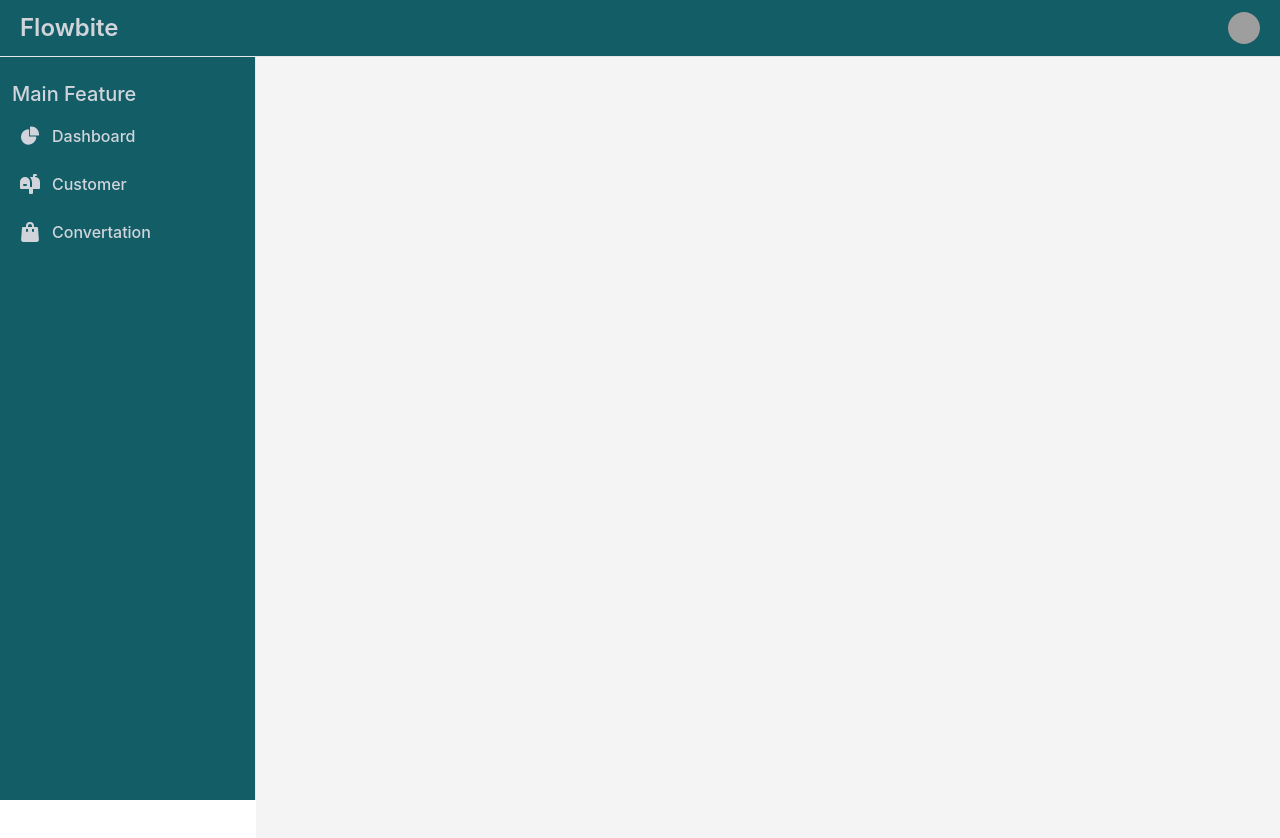
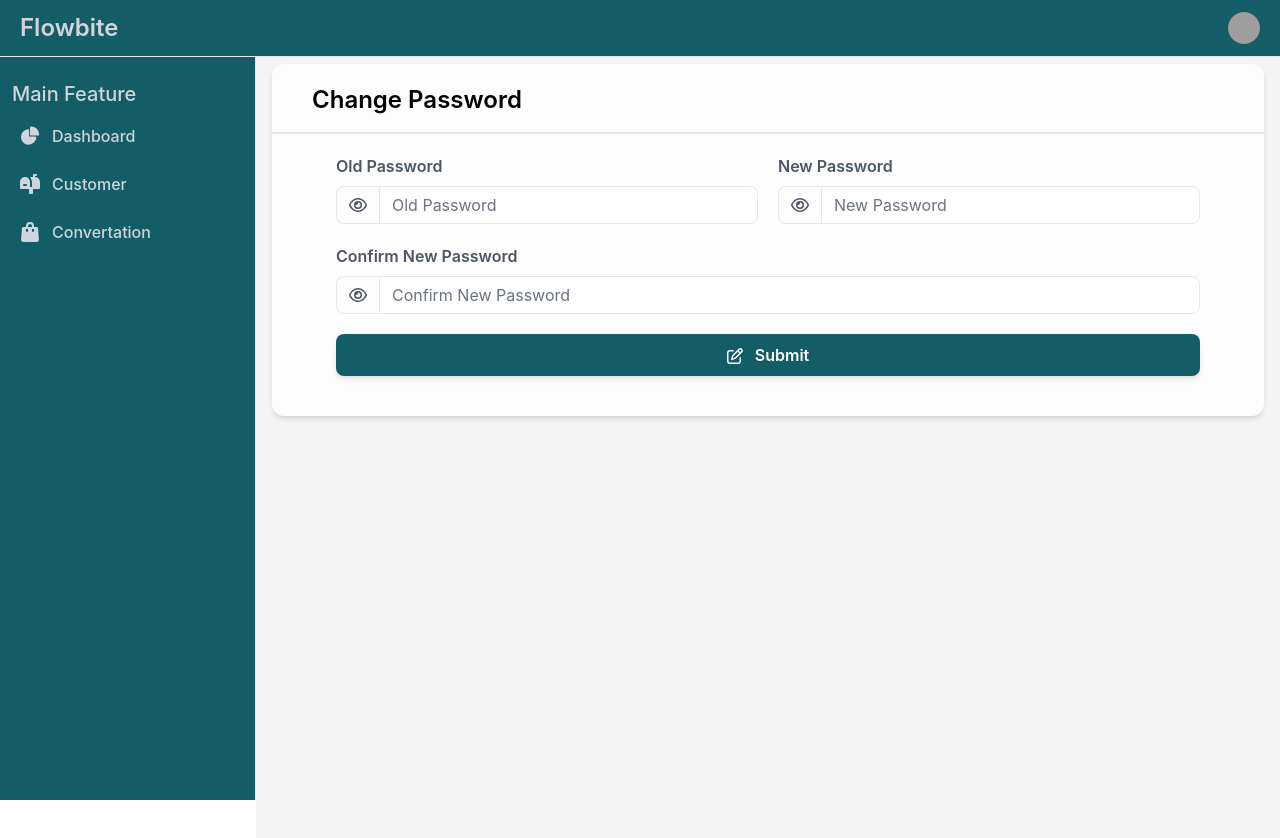
Before and after one commit to projectbinusa/WA-API-Gateway-Client, a React (Create React App) app: page /dashboard/change-password in a window 1280 px wide. Shown: the top 838 px of the page. Built offline with nearby package versions, Linux system fonts and the light colour scheme; grey boxes are pictures that could not be loaded.

Commit message:
add change password

```diff
--- a/src/App.js
+++ b/src/App.js
@@ -12,6 +12,7 @@ import Customer from "./pages/agent/Customer";
 import ChatCustomer from "./pages/agent/ChatCustomer";
 import Agen from "./pages/Agen";
 import ChatAgen from "./pages/ChatAgen";
+import ChangePassword from "./pages/agent/ChangePassword";
 // import PrivateUser from "./router/PrivateUser";
 // import PrivateRoute from "./router/PrivateRoute";
 
@@ -38,6 +39,10 @@ function App() {
             <Route path="/dashboard" element={<Dashboard />} />
             <Route path="/dashboard/device" element={<Device />} />
             <Route path="/dashboard/setting" element={<Setting />} />
+            <Route
+              path="/dashboard/change-password"
+              element={<ChangePassword />}
+            />
             <Route path="/dashboard/customer" element={<Customer />} />
             <Route
               path="/dashboard/chat-customer/:remot_id"
--- /dev/null
+++ b/src/pages/agent/ChangePassword.jsx
@@ -0,0 +1,179 @@
+import {
+  faEye,
+  faEyeSlash,
+  faPenToSquare,
+} from "@fortawesome/free-regular-svg-icons";
+import { FontAwesomeIcon } from "@fortawesome/react-fontawesome";
+import axios from "axios";
+import { useState } from "react";
+import { url_agent_password } from "../../utils/baseURL";
+import { useNavigate } from "react-router-dom";
+import Swal from "sweetalert2";
+
+const authorization = {
+  headers: {
+    "auth-wa": `jwt ${localStorage.getItem("token")}`,
+  },
+};
+
+const ChangePassword = () => {
+  const [passwordType, setPasswordType] = useState({
+    oldPassword: "password",
+    newPassword: "password",
+    confirmPassword: "password",
+  });
+  const [old_password, setOldPassword] = useState("");
+  const [new_password, setNewPassword] = useState("");
+  const [confirm_new_password, setConfirmPassword] = useState("");
+  const navigate = useNavigate();
+
+  const togglePassword = (field) => {
+    setPasswordType((prevState) => ({
+      ...prevState,
+      [field]: prevState[field] === "password" ? "text" : "password",
+    }));
+  };
+
+  const edit = async (e) => {
+    e.preventDefault();
+
+    if (new_password !== confirm_new_password) {
+      Swal.fire({
+        title: "Password tidak sama",
+        text: "Pastikan new password dan confirm password sama",
+        icon: "error",
+        confirmButtonText: "Oke",
+      });
+      return;
+    }
+
+    try {
+      await axios.put(
+        `${url_agent_password}`,
+        {
+          old_password,
+          new_password,
+          confirm_new_password,
+        },
+        authorization
+      );
+
+      navigate();
+      window.location.reload();
+    } catch (error) {
+      console.log(error);
+    }
+  };
+  return (
+    <>
+      <div className="all card py-5 bg-[#fdfdfd] rounded-xl shadow-md">
+        <div className="setting border-b-2 pb-4">
+          <h1 className="text-2xl font-semibold px-10">Change Password</h1>
+        </div>
+        <div className="form px-16">
+          <form onSubmit={edit} className="grid grid-cols-2 gap-5 py-5">
+            <div>
+              <label
+                htmlFor="oldPassword"
+                className="block text-gray-600 font-semibold mb-2"
+              >
+                Old Password
+              </label>
+              <div className="flex">
+                <span
+                  className="cursor-pointer flex items-center justify-center border border-r-0 rounded-l-lg px-3 text-gray-600 hover:text-gray-900"
+                  onClick={() => togglePassword("oldPassword")}
+                >
+                  {passwordType.oldPassword === "password" ? (
+                    <FontAwesomeIcon icon={faEye} />
+                  ) : (
+                    <FontAwesomeIcon icon={faEyeSlash} />
+                  )}
+                </span>
+                <input
+                  className="appearance-none border border-gray-200 rounded-r-lg w-full py-2 px-3 text-gray-700 leading-tight focus:outline-none focus:shadow-outline"
+                  name="oldPassword"
+                  id="oldPassword"
+                  type={passwordType.oldPassword}
+                  onChange={(e) => setOldPassword(e.target.value)}
+                  placeholder="Old Password"
+                />
+              </div>
+            </div>
+            <div>
+              <label
+                htmlFor="newPassword"
+                className="block text-gray-600 font-semibold mb-2"
+              >
+                New Password
+              </label>
+              <div className="flex">
+                <span
+                  className="cursor-pointer flex items-center justify-center border border-r-0 rounded-l-lg px-3 text-gray-600 hover:text-gray-900"
+                  onClick={() => togglePassword("newPassword")}
+                >
+                  {passwordType.newPassword === "password" ? (
+                    <FontAwesomeIcon icon={faEye} />
+                  ) : (
+                    <FontAwesomeIcon icon={faEyeSlash} />
+                  )}
+                </span>
+                <input
+                  className="appearance-none border border-gray-200 rounded-r-lg w-full py-2 px-3 text-gray-700 leading-tight focus:outline-none focus:shadow-outline"
+                  name="newPassword"
+                  id="newPassword"
+                  type={passwordType.newPassword}
+                  onChange={(e) => setNewPassword(e.target.value)}
+                  placeholder="New Password"
+                />
+              </div>
+            </div>
+
+            {/* Confirm New Password */}
+            <div className="col-span-2">
+              <label
+                htmlFor="confirmPassword"
+                className="block text-gray-600 font-semibold mb-2"
+              >
+                Confirm New Password
+              </label>
+              <div className="flex">
+                <span
+                  className="cursor-pointer flex items-center justify-center border border-r-0 rounded-l-lg px-3 text-gray-600 hover:text-gray-900"
+                  onClick={() => togglePassword("confirmPassword")}
+                >
+                  {passwordType.confirmPassword === "password" ? (
+                    <FontAwesomeIcon icon={faEye} />
+                  ) : (
+                    <FontAwesomeIcon icon={faEyeSlash} />
+                  )}
+                </span>
+                <input
+                  className="appearance-none border border-gray-200 rounded-r-lg w-full py-2 px-3 text-gray-700 leading-tight focus:outline-none focus:shadow-outline"
+                  name="confirmPassword"
+                  id="confirmPassword"
+                  type={passwordType.confirmPassword}
+                  onChange={(e) => setConfirmPassword(e.target.value)}
+                  placeholder="Confirm New Password"
+                />
+              </div>
+            </div>
+            <div className="col-span-2">
+              <button
+                className="w-full flex items-center justify-center gap-3 select-none font-semibold text-center transition-all disabled:opacity-50 disabled:shadow-none disabled:pointer-events-none py-2 px-6 rounded-lg bg-[#135D66] text-white shadow-md shadow-gray-900/10 hover:shadow-lg hover:shadow-gray-900/20 focus:opacity-[0.85] focus:shadow-none active:opacity-[0.85] active:shadow-none"
+                type="submit"
+              >
+                <span className="mt-[1.5px]">
+                  <FontAwesomeIcon icon={faPenToSquare} />
+                </span>
+                Submit
+              </button>
+            </div>
+          </form>
+        </div>
+      </div>
+    </>
+  );
+};
+
+export default ChangePassword;
--- a/src/pages/agent/Setting.jsx
+++ b/src/pages/agent/Setting.jsx
@@ -305,33 +305,6 @@ const Setting = () => {
             <div>
               <label
                 className="block text-gray-600 font-semibold mb-2"
-                htmlFor="password"
-              >
-                Change Password
-              </label>
-              <div className="flex">
-                <span
-                  className="cursor-pointer flex items-center justify-center border border-r-0 rounded-l-lg px-3 text-gray-600 hover:text-gray-900"
-                  onClick={togglePassword}
-                >
-                  {passwordType === "password" ? (
-                    <FontAwesomeIcon icon={faEye} />
-                  ) : (
-                    <FontAwesomeIcon icon={faEyeSlash} />
-                  )}
-                </span>
-                <input
-                  className="appearance-none border border-gray-200 rounded-r-lg w-full py-2 px-3 text-gray-700 leading-tight focus:outline-none focus:shadow-outline"
-                  name="password"
-                  id="password"
-                  type={passwordType}
-                  placeholder="Password"
-                />
-              </div>
-            </div>
-            <div>
-              <label
-                className="block text-gray-600 font-semibold mb-2"
                 htmlFor="token"
               >
                 Account Token
@@ -352,7 +325,7 @@ const Setting = () => {
                 This token is used for device API
               </p>
             </div>
-            <div>
+            <div className="col-span-2 -mt-5">
               <label
                 className="block text-gray-600 font-semibold mb-2"
                 htmlFor="timezone"
@@ -385,6 +358,9 @@ const Setting = () => {
                 </span>
                 Submit
               </button>
+              <div className="mt-3 text-right text-[#135D66] font-semibold">
+                <a href="change-password">Change Password</a>
+              </div>
             </div>
           </form>
         </div>
--- a/src/utils/baseURL.js
+++ b/src/utils/baseURL.js
@@ -1,5 +1,6 @@
 export const base_url = "https://api-whatsapp.lynk2.co/api";
 export const url_agent_profile = `${base_url}/agent/profile`;
+export const url_agent_password = `${base_url}/agent/password`;
 export const url_customer = `${base_url}/user/customer`;
 export const url_agent_customer = `${base_url}/agent/customer`;
 export const url_agent_conversation = `${base_url}/agent/conversation`;
```
